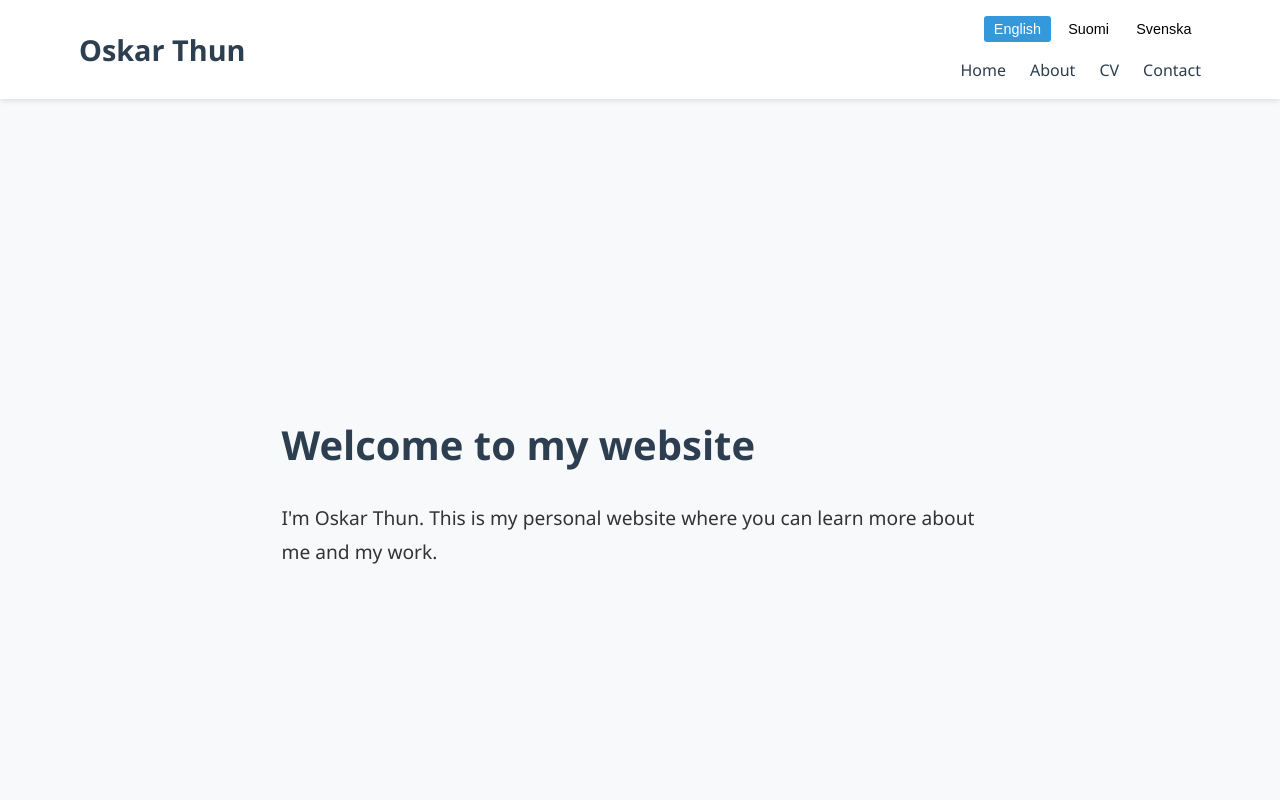
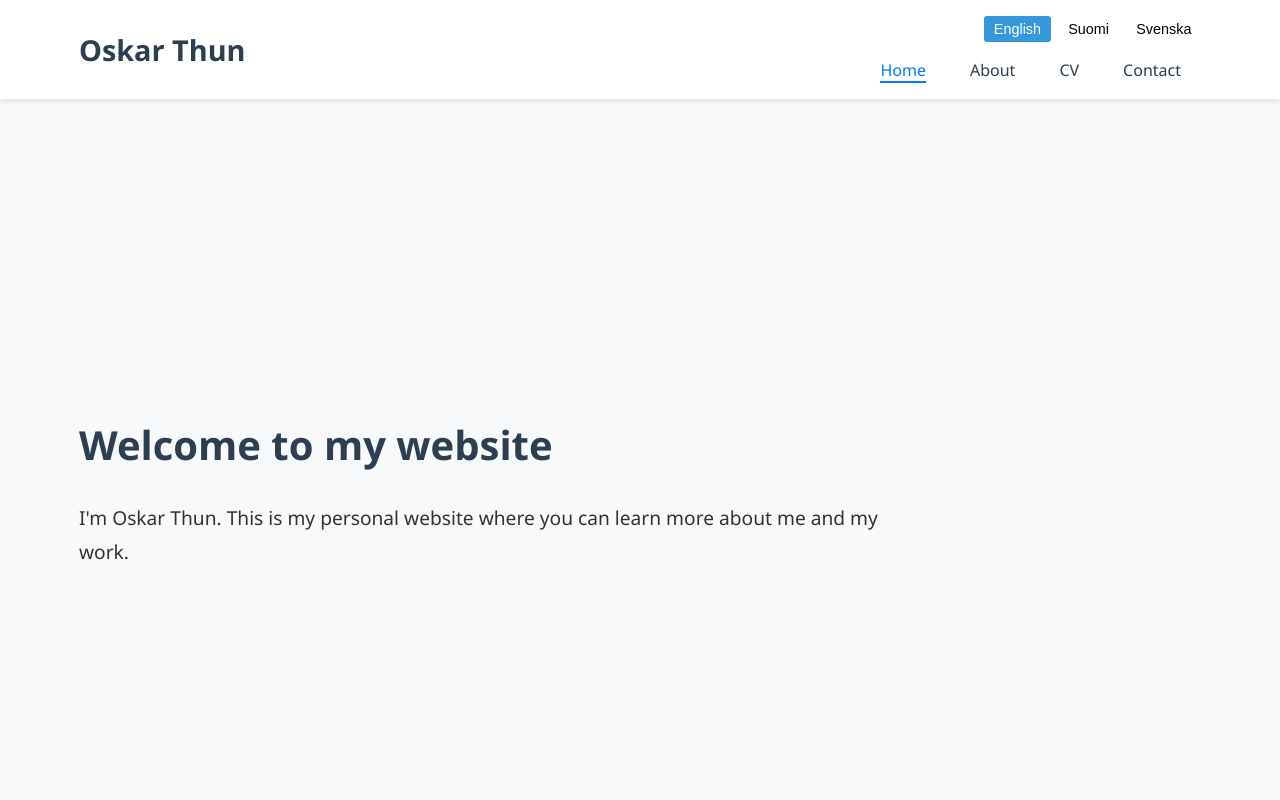
Before and after one commit to Puoskar1/oskarthun-website, a React (Create React App) app in the folder react-site/: page / in a window 1280 px wide. Shown: the top 800 px of the page. Built offline with nearby package versions, Linux system fonts and the light colour scheme.

Commit message:
Complete redesign: Implement single-page application approach with smooth transitions

```diff
--- a/react-site/src/App.css
+++ b/react-site/src/App.css
@@ -10,6 +10,12 @@ body {
   color: #333;
   background-color: #f8f9fa;
   overflow-x: hidden;
+  transition: opacity 0.3s ease;
+}
+
+/* Fade transition effect */
+body.fade-transition {
+  opacity: 0;
 }
 
 .container {
@@ -33,60 +39,19 @@ body {
   min-height: 100vh;
 }
 
-/* Fade to white effect overlay */
-.App::after {
-  content: '';
-  position: fixed;
-  top: 0;
-  left: 0;
-  width: 100%;
-  height: 100%;
-  background-color: white;
-  opacity: 0;
-  pointer-events: none;
-  transition: opacity 0.3s ease;
-  z-index: 999;
+/* Page container */
+.page-container {
+  flex: 1;
+  padding: 80px 0 40px; /* Add padding for header and some space before footer */
 }
 
-/* Apply fade effect when scrolling */
-.App.scrolling::after {
-  opacity: 0.7;
-}
-
-main {
-  flex: 1;
-  position: relative;
-}
-
+/* Section styling */
 .section {
-  padding: 4rem 0;
-}
-
-/* Page section styling */
-.page-section {
-  min-height: 100vh;
+  padding: 2rem 0;
+  min-height: calc(100vh - 160px); /* Account for header and footer */
   display: flex;
-  align-items: center;
+  flex-direction: column;
   justify-content: center;
-  transition: opacity 0.5s ease;
-  position: relative;
-  padding: 80px 0; /* Add padding to account for header */
-}
-
-/* Active and inactive page states */
-.page-section.active {
-  opacity: 1;
-  z-index: 10;
-  display: block;
-}
-
-.page-section.inactive {
-  opacity: 0;
-  height: 0;
-  overflow: hidden;
-  position: absolute;
-  pointer-events: none;
-  display: none;
 }
 
 /* Header styling */
@@ -108,12 +73,47 @@ footer {
   margin-top: auto; /* Push footer to bottom */
 }
 
+/* Navigation styling */
+nav ul {
+  display: flex;
+  list-style: none;
+}
+
+nav ul li {
+  margin-right: 20px;
+}
+
+nav ul li a {
+  text-decoration: none;
+  color: #333;
+  font-weight: 500;
+  transition: color 0.3s ease;
+}
+
+nav ul li a:hover {
+  color: #007bff;
+}
+
+nav ul li a.active {
+  color: #007bff;
+  border-bottom: 2px solid #007bff;
+}
+
 @media (max-width: 768px) {
   .section {
-    padding: 3rem 0;
+    padding: 1.5rem 0;
   }
 
-  .page-section {
-    padding: 60px 0;
+  .page-container {
+    padding: 60px 0 20px;
+  }
+
+  nav ul {
+    flex-direction: column;
+  }
+
+  nav ul li {
+    margin-right: 0;
+    margin-bottom: 10px;
   }
 }
--- a/react-site/src/App.js
+++ b/react-site/src/App.js
@@ -1,5 +1,4 @@
-import React, { useState, useEffect } from 'react';
-import { useInView } from 'react-intersection-observer';
+import React, { useState } from 'react';
 import './App.css';
 import Header from './components/Header';
 import Home from './components/Home';
@@ -11,91 +10,51 @@ import './i18n/i18n';
 
 function App() {
   const [activePage, setActivePage] = useState('home');
-  const [isScrolling, setIsScrolling] = useState(false);
   const [isTransitioning, setIsTransitioning] = useState(false);
 
-  // Create refs for each section with lower threshold for better detection
-  const { ref: homeRef, inView: homeInView } = useInView({ threshold: 0.3, initialInView: true });
-  const { ref: aboutRef, inView: aboutInView } = useInView({ threshold: 0.3 });
-  const { ref: cvRef, inView: cvInView } = useInView({ threshold: 0.3 });
-  const { ref: contactRef, inView: contactInView } = useInView({ threshold: 0.3 });
-
-  // Update active page based on which section is in view, but only if not transitioning
-  useEffect(() => {
-    if (isTransitioning) return;
-
-    if (homeInView) setActivePage('home');
-    else if (aboutInView) setActivePage('about');
-    else if (cvInView) setActivePage('cv');
-    else if (contactInView) setActivePage('contact');
-  }, [homeInView, aboutInView, cvInView, contactInView, isTransitioning]);
-
-  // Handle scroll events for fade effect
-  useEffect(() => {
-    const handleScroll = () => {
-      setIsScrolling(true);
-
-      // Clear the timeout if it exists
-      if (window.scrollTimeout) {
-        clearTimeout(window.scrollTimeout);
-      }
-
-      // Set a timeout to remove the fade effect after scrolling stops
-      window.scrollTimeout = setTimeout(() => {
-        setIsScrolling(false);
-      }, 300);
-    };
-
-    window.addEventListener('scroll', handleScroll);
-    return () => window.removeEventListener('scroll', handleScroll);
-  }, []);
-
-  // Function to handle manual navigation
+  // Function to handle navigation
   const navigateTo = (page) => {
-    // Prevent navigation during transitions
     if (isTransitioning) return;
 
     setIsTransitioning(true);
-    setActivePage(page);
 
-    // Wait for the state to update before scrolling
+    // First fade out
+    document.body.classList.add('fade-transition');
+
+    // After fade out, change the page
     setTimeout(() => {
-      const element = document.getElementById(page);
-      if (element) {
-        // Disable the intersection observer temporarily
-        window.scrollTo({
-          top: element.offsetTop,
-          behavior: 'smooth'
-        });
+      setActivePage(page);
 
-        // Re-enable the intersection observer after scrolling completes
-        setTimeout(() => {
-          setIsTransitioning(false);
-        }, 800);
-      }
-    }, 50);
+      // After changing the page, fade back in
+      setTimeout(() => {
+        document.body.classList.remove('fade-transition');
+        setIsTransitioning(false);
+      }, 300);
+    }, 300);
+  };
+
+  // Render only the active page
+  const renderActivePage = () => {
+    switch(activePage) {
+      case 'home':
+        return <Home />;
+      case 'about':
+        return <About />;
+      case 'cv':
+        return <CV />;
+      case 'contact':
+        return <Contact />;
+      default:
+        return <Home />;
+    }
   };
 
   return (
-    <div className={`App ${isScrolling ? 'scrolling' : ''}`}>
+    <div className="App">
       <Header activePage={activePage} onNavigate={navigateTo} />
       <div className="content-wrapper">
-        <main>
-          <section id="home" ref={homeRef} className={`page-section ${activePage === 'home' ? 'active' : 'inactive'}`}>
-            <Home />
-          </section>
-
-          <section id="about" ref={aboutRef} className={`page-section ${activePage === 'about' ? 'active' : 'inactive'}`}>
-            <About />
-          </section>
-
-          <section id="cv" ref={cvRef} className={`page-section ${activePage === 'cv' ? 'active' : 'inactive'}`}>
-            <CV />
-          </section>
-
-          <section id="contact" ref={contactRef} className={`page-section ${activePage === 'contact' ? 'active' : 'inactive'}`}>
-            <Contact />
-          </section>
+        <main className="page-container">
+          {renderActivePage()}
         </main>
         <Footer />
       </div>
--- a/react-site/src/components/Header.js
+++ b/react-site/src/components/Header.js
@@ -44,7 +44,7 @@ const Header = ({ activePage, onNavigate }) => {
           <ul>
             <li>
               <a
-                href="#home"
+                href="#"
                 className={activePage === 'home' ? 'active' : ''}
                 onClick={(e) => handleNavClick(e, 'home')}
               >
@@ -53,7 +53,7 @@ const Header = ({ activePage, onNavigate }) => {
             </li>
             <li>
               <a
-                href="#about"
+                href="#"
                 className={activePage === 'about' ? 'active' : ''}
                 onClick={(e) => handleNavClick(e, 'about')}
               >
@@ -62,7 +62,7 @@ const Header = ({ activePage, onNavigate }) => {
             </li>
             <li>
               <a
-                href="#cv"
+                href="#"
                 className={activePage === 'cv' ? 'active' : ''}
                 onClick={(e) => handleNavClick(e, 'cv')}
               >
@@ -71,7 +71,7 @@ const Header = ({ activePage, onNavigate }) => {
             </li>
             <li>
               <a
-                href="#contact"
+                href="#"
                 className={activePage === 'contact' ? 'active' : ''}
                 onClick={(e) => handleNavClick(e, 'contact')}
               >
```
